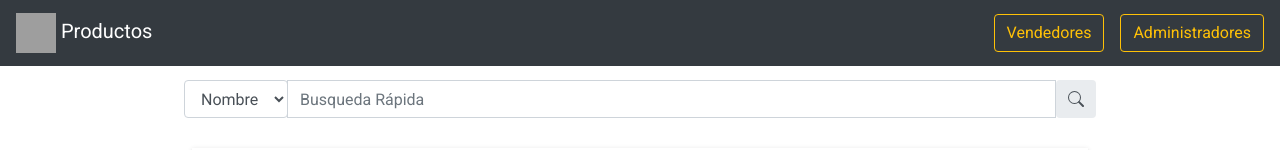
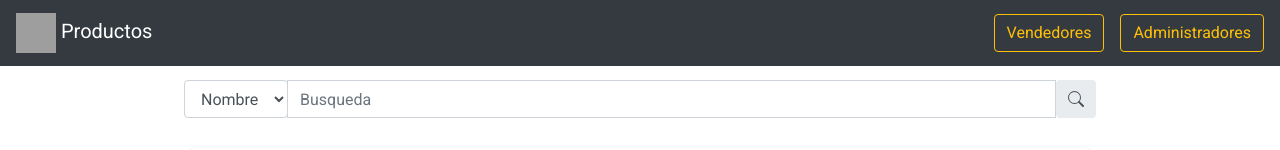
Before and after one commit to cacunae/ProyectoFinal, an Angular app: page /productos in a window 1280 px wide. Shown: the top 150 px of the page. Built offline with nearby package versions, Linux system fonts and the light colour scheme; grey boxes are pictures that could not be loaded.

Commit message:
termino de vista vendedor

```diff
--- a/src/app/componentes/productos/productos.component.html
+++ b/src/app/componentes/productos/productos.component.html
@@ -43,7 +43,7 @@
             type="text"
             class="form-control"
             aria-label="Text input with dropdown button"
-            placeholder="Busqueda Rápida"
+            placeholder="Busqueda"
           />
           <span class="input-group-text" style="border: 0ch; margin: 0%">
             <svg
```
